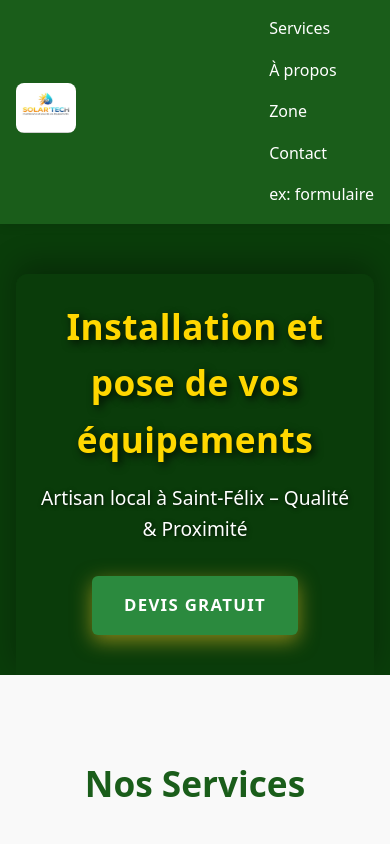
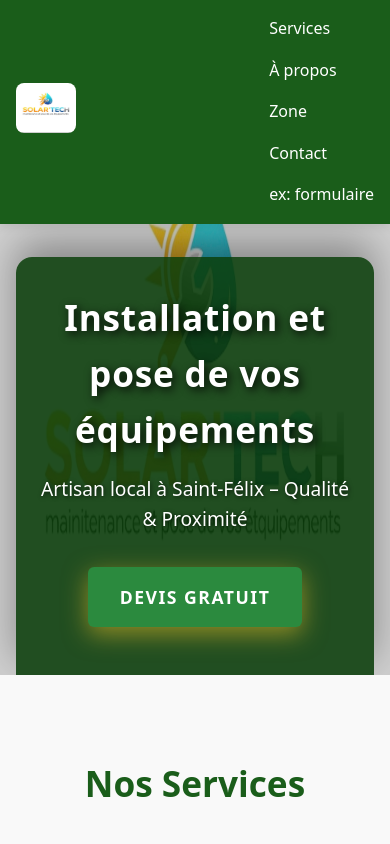
Before and after one commit to A-karim74/Solartech-vitrine, a plain HTML site: page index.html in a window 390 px wide. Shown: the top 844 px of the page. Drawn offline with Linux system fonts and the light colour scheme; a script that the page names is missing.

Commit message:
version section hero final plus au moins souhaiter

```diff
--- a/css/main.css
+++ b/css/main.css
@@ -49,8 +49,8 @@ body { font-family: system-ui, sans-serif; }
 /* HERO new  */
 .hero {
   position: relative;
-  height: 80vh;
-  min-height: 500px;
+  height: 100vh; /* 90-95vh → parfait */
+  min-height: 600px;
   overflow: hidden;
   display: flex;
   flex-direction: column;
@@ -66,6 +66,7 @@ body { font-family: system-ui, sans-serif; }
   inset: 0;
  /* background: rgba(0, 0, 0, 0.45);*/
  /*background: rgba(50, 50, 50, 0.35); /* Gris clair + transparence */
+ background: rgba(70, 70, 70, 0.25); /* Gris très clair */
   z-index: 1;
 }
 
@@ -88,11 +89,12 @@ body { font-family: system-ui, sans-serif; }
   top: 0;
   left: 0;
   width: 100%;
-  height: auto;
-  /*max-height: 70vh; /* Limite douce */
-  object-fit: contain; /* Remplit sans déformation */
+ height:  100vh;
+ /* max-height: 92vh; /* Limite douce */
+ /* object-fit: none; /* Remplit sans déformation */
   object-position: top center;
-  z-index: 0;
+ z-index: 0;
+  display: block;
 }
 
 /* TEXTE EN DESSOUS old */
@@ -114,26 +116,27 @@ body { font-family: system-ui, sans-serif; }
 
 /* TEXTE EN BAS → PRO, LISIBLE */
 .hero-content {
-  position: relative;
+position: relative;
   z-index: 2;
   color: white;
   text-align: center;
-  padding: 2rem 1rem 3rem;
-  background: rgba(10, 61, 10, 0.8);
-  border-radius: 16px 16px 0 0;
-  margin: 0 1.5rem;
-  max-width: 900px;
+  padding: 2.5rem 1.5rem 3.5rem;
+  background: rgba(10, 61, 10, 0.88);
+  border-radius: 20px;
+  margin: 0 2rem;
+  margin-bottom: 15px;
+  max-width: 1000px;
   align-self: center;
-  box-shadow: 0 -10px 30px rgba(0,0,0,0.3);
+  box-shadow: 0 -15px 40px rgba(0,0,0,0.35);
 }
 
 .hero h1 {
-  font-size: 2.7rem;
+font-size: 2.9rem;
   font-weight: 900;
-  text-shadow: 3px 3px 8px rgba(0,0,0,0.8);
-  margin-bottom: 0.7rem;
-  letter-spacing: 0.5px;
-  color: #ffcc29; /* Jaune solaire */
+  text-shadow: 3px 3px 10px rgba(0,0,0,0.9);
+  margin-bottom: 0.8rem;
+  letter-spacing: 0.8px;
+  color: white;
 }
 
 .hero p {
@@ -141,6 +144,9 @@ body { font-family: system-ui, sans-serif; }
   text-shadow: 1px 1px 4px rgba(0,0,0,0.7);
   margin-bottom: 1.6rem;
   font-weight: 500;
+  max-width: 700px;
+  margin-left: auto;
+  margin-right: auto;
 }
 
 .btn {
@@ -151,17 +157,17 @@ body { font-family: system-ui, sans-serif; }
   border-radius: 50px;
   font-weight: bold;
   text-transform: uppercase;
-  letter-spacing: 1.3px;
+  letter-spacing: 1.5px;
   text-decoration: none;
-  box-shadow: 0 6px 20px rgba(255,204,41,0.5);
+box-shadow: 0 7px 25px rgba(255,204,41,0.5);
   transition: all 0.3s ease;
-  font-size: 1.05rem;
+  font-size: 1.1rem;
 }
 
 .btn:hover {
-  background: white;
-  transform: translateY(-4px);
-  box-shadow: 0 12px 35px rgba(255,204,41,0.7);
+background: white;
+  transform: translateY(-5px);
+  box-shadow: 0 14px 40px rgba(255,204,41,0.7);
 }
 
 /* FOOTER */
@@ -187,21 +193,18 @@ body { font-family: system-ui, sans-serif; }
 /* Mobile */
 @media (max-width: 768px) {
   .hero {
-    height: 70vh;
-  }
-  .hero-logo {
-    max-height: 55vh;
-    object-fit: cover;
+    height: 85vh;
   }
   .hero h1 {
-    font-size: 2rem;
-    color: #ffd700;
+    font-size: 2.1rem;
   }
-  .hero p { font-size: 1.1rem; }
+  .hero p {
+    font-size: 1.15rem;
+  }
   .hero-content {
-    padding: 1.5rem 1rem 2.5rem;
+    padding: 2rem 1rem 3rem;
     margin: 0 1rem;
-    border-radius: 12px 12px 0 0;
+    border-radius: 16px 16px 0 0;
   }
 }
 
@@ -214,6 +217,7 @@ body { font-family: system-ui, sans-serif; }
 
 .hero h1 { font-size: 2.8rem; margin-bottom: 1rem; }
 .hero p { font-size: 1.2rem; margin-bottom: 2rem; max-width: 700px; margin-left: auto; margin-right: auto; }
+
 .btn {
     background: var(--secondary);
     color: white;
--- a/index.html
+++ b/index.html
@@ -30,12 +30,13 @@
     <main>
      <!-- HERO -->
   <section class="hero">
+  <!-- LOGO FULL WIDTH -->
+  <img src="images/Logo_redimensioner.jpg" alt="Logo SOLAR'TECH" class="hero-logo">
+
+  <!-- OVERLAY GRIS CLAIR -->
   <div class="hero-overlay"></div>
 
-    <!-- LOGO EN IMG → FULL WIDTH -->
-    <img src="/images/Logo_redimensioner.jpg" alt="Logo SOLAR'TECH" class="hero-logo">
-
-    <!-- TEXTE EN DESSOUS -->
+  <!-- TEXTE EN BAS -->
   <div class="container hero-content">
     <h1>Installation et pose de vos équipements</h1>
     <p>Artisan local à Saint-Félix – Qualité & Proximité</p>
```
Lines whose indentation alone changed are shown as unchanged.
